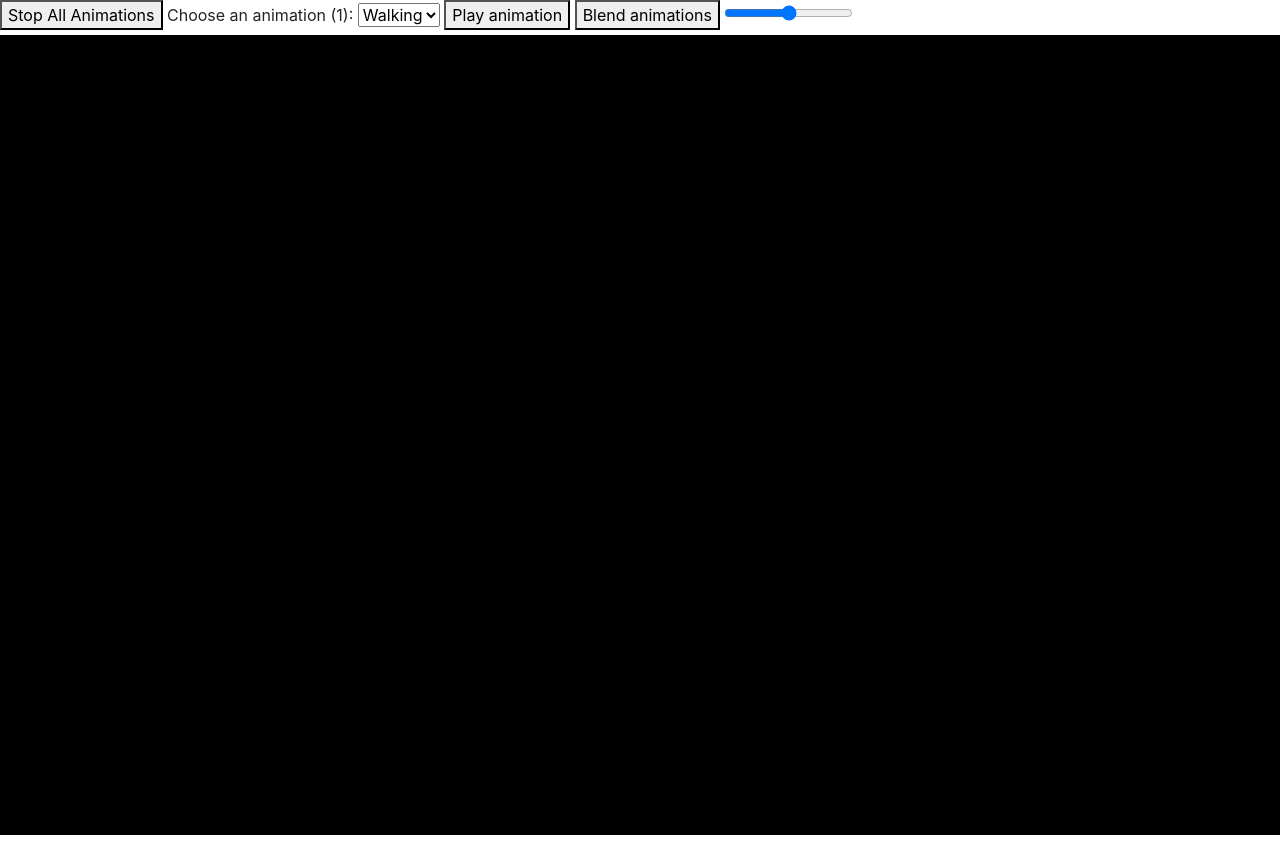
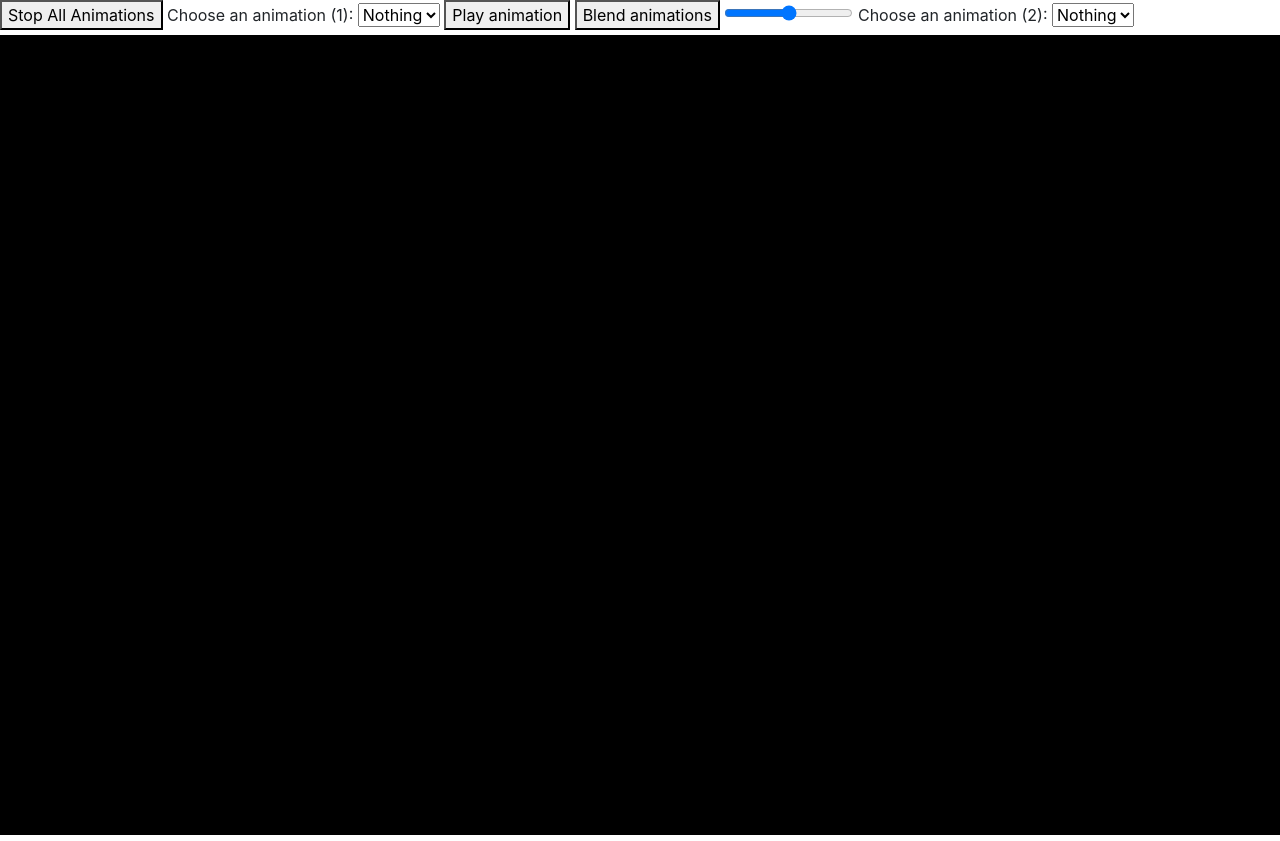
Before and after one commit to rodjoseph/cos426-finalproject, a plain HTML site: page index.html in a window 1280 px wide. Drawn offline with nearby package versions, Linux system fonts and the light colour scheme; no server answers.

Commit message:
changing case

```diff
--- a/game.js
+++ b/game.js
@@ -48,7 +48,7 @@ class Game{
         // model
         const self = this;
         const loader = new THREE.FBXLoader();
-        loader.load( 'Robot.fbx', function ( object ) {
+        loader.load( './resources/Robot.fbx', function ( object ) {
 
             self.mixer = new THREE.AnimationMixer( object );
             self.actions = [];
@@ -88,7 +88,7 @@ class Game{
         const anim = this.animations.pop();
         const self = this;
 
-        loader.load( `${anim}.fbx`, function ( object ) {
+        loader.load( `./resources/${anim}.fbx`, function ( object ) {
 
             const action = self.mixer.clipAction( object.animations[ 0 ] );
             self.actions.push(action);
--- a/index.html
+++ b/index.html
@@ -19,14 +19,23 @@
 	<body>
 		<button onclick="game.stopAnimation.call(game);">Stop All Animations</button>
 		<label for="animation1">Choose an animation (1):</label>
-		<select id="animation1" onChange="game.playAnimation.call(game, 0)">
-			<option value="0">Walking</option>
+		<select id="animation1" onChange="selectAnimation()">
+			<option value="0">Nothing</option>
+			<option value="1">Walk 1</option>
+			<option value="2">Walk 2</option>
+			<option value="3">Walk 3</option>
 		</select>
 
         <button onclick="game.playAnimation.call(game, 0);">Play animation</button>
         <button onclick="game.blendAnimations.call(game, 0.5);">Blend animations</button>
         <input type="range" min="0" max="1" step="0.05"  onchange="game.blendAnimations.call(game, this.value)" />
-
+		<label for="animation2">Choose an animation (2):</label>
+		<select id="animation1" onChange="selectAnimation()">
+			<option value="0">Nothing</option>
+			<option value="1">Walk 1</option>
+			<option value="2">Walk 2</option>
+			<option value="3">Walk 3</option>
+		</select>
 		<script src="./libs/three.min.js"></script>
 
 		<script src="./libs/inflate.min.js"></script>
```
Also changed, not shown: 12 other files.
